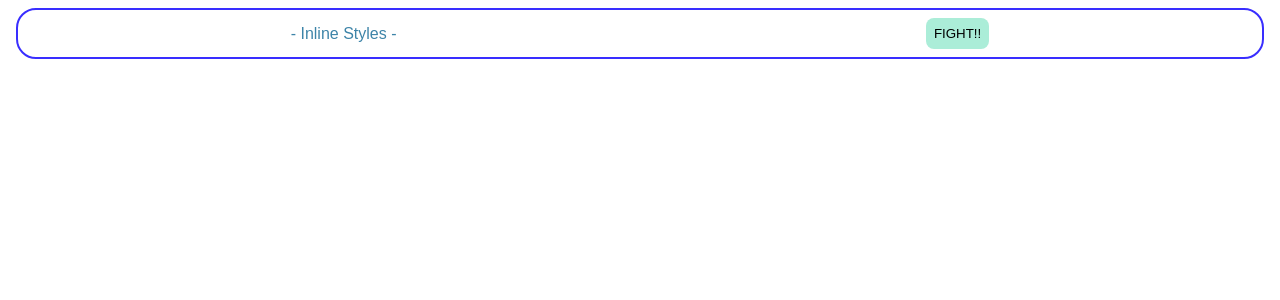
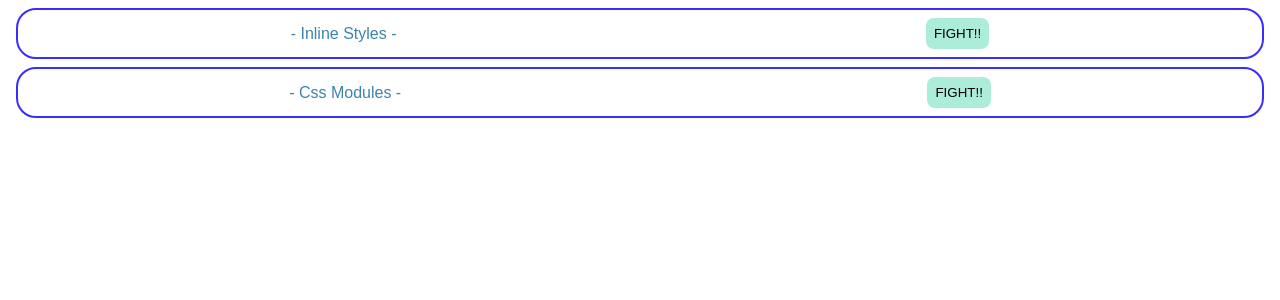
Before and after one commit to Tsubaki01/react_style, a React (Create React App) app: page / in a window 1280 px wide. Shown: the top 300 px of the page. Built offline with nearby package versions, Linux system fonts and the light colour scheme.

Commit message:
Css Moduleを追加

```diff
--- a/package.json
+++ b/package.json
@@ -5,6 +5,7 @@
   "keywords": [],
   "main": "src/index.js",
   "dependencies": {
+    "node-sass": "7.0.1",
     "react": "17.0.2",
     "react-dom": "17.0.2",
     "react-scripts": "4.0.0"
--- a/src/App.js
+++ b/src/App.js
@@ -1,10 +1,12 @@
 import "./styles.css";
 import { InlineStyle } from "./components/InlineStyle";
+import { CssModules } from "./components/CssModules";
 
 export default function App() {
   return (
     <div className="App">
       <InlineStyle />
+      <CssModules />
     </div>
   );
 }
--- /dev/null
+++ b/src/components/CssModules.jsx
@@ -0,0 +1,10 @@
+import classes from "./CssModules.module.scss";
+
+export const CssModules = () => {
+  return (
+    <div className={classes.container}>
+      <p className={classes.title}>- Css Modules -</p>
+      <button className={classes.button}>FIGHT!!</button>
+    </div>
+  );
+};
--- /dev/null
+++ b/src/components/CssModules.module.scss
@@ -0,0 +1,21 @@
+.container {
+  border: solid 2px #392eff;
+  border-radius: 20px;
+  padding: 8px;
+  margin: 8px;
+  display: flex;
+  justify-content: space-around;
+  align-items: center;
+}
+
+.title {
+  margin: 0;
+  color: #3d84a8;
+}
+
+.button {
+  background-color: #abedd8;
+  border: none;
+  padding: 8px;
+  border-radius: 8px;
+}
```
